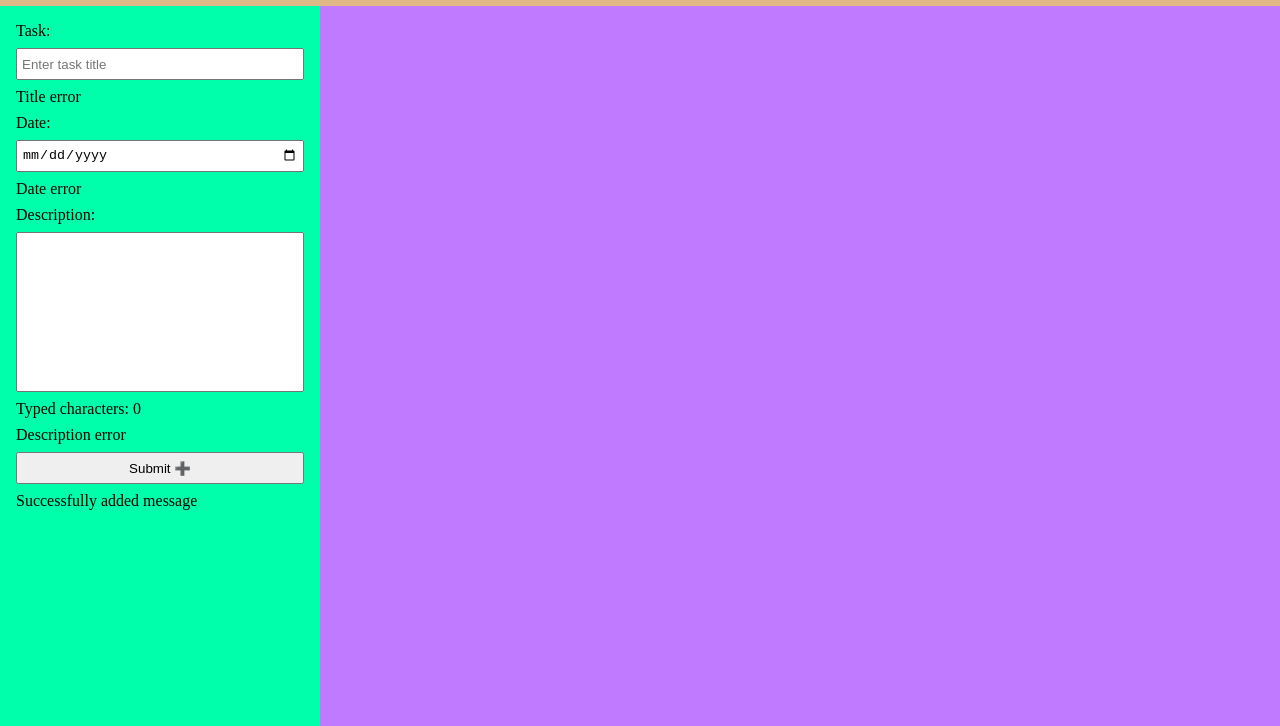
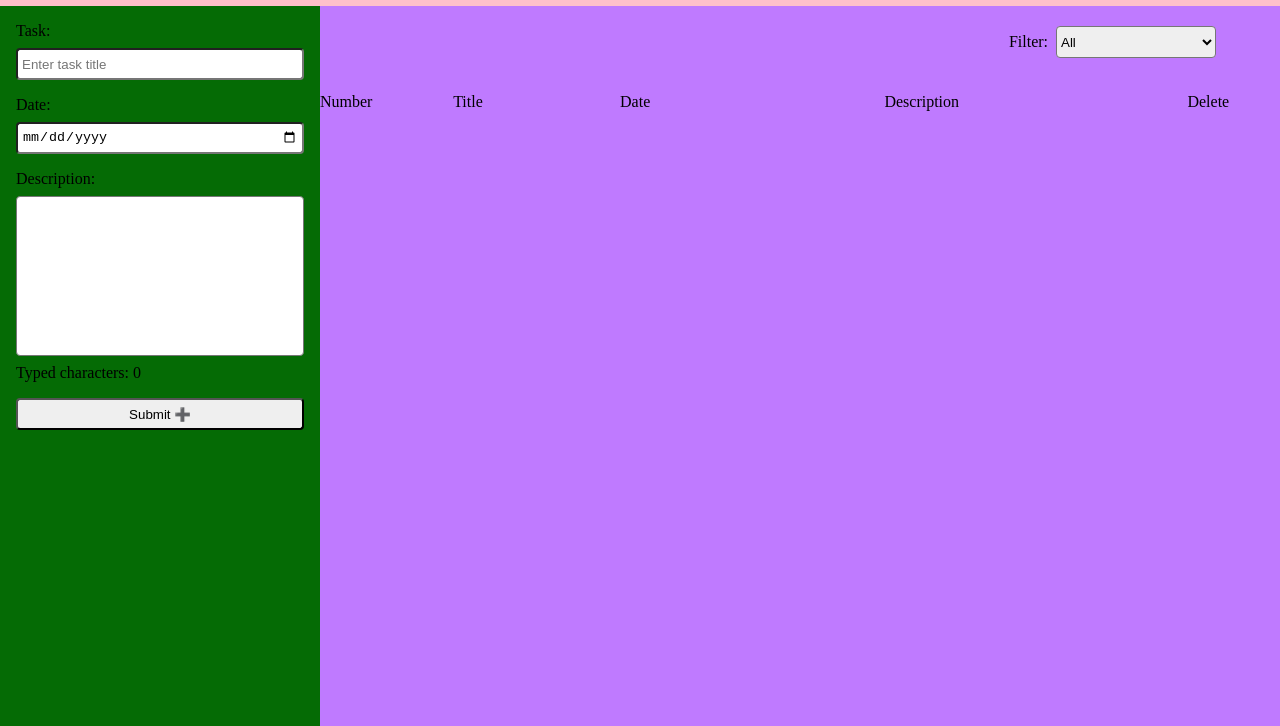
Before and after one commit to benedictenaess/Todo-app, a plain HTML site: page dist/index.html in a window 1280 px wide. Shown: the part 74-800 px from the top of the page. Drawn offline with Linux system fonts and the light colour scheme.

Commit message:
Todo display style

```diff
--- a/dist/index.html
+++ b/dist/index.html
@@ -15,22 +15,51 @@
 			<form class="todo-form">
 				<label for="task-title-input">Task:</label>
 				<input type="text" name="task-title-input" class="task-title-input" placeholder="Enter task title">
-				<label for="task-title-input" class="title-error">Title error</label>
+				<label for="task-title-input" class="title-error"></label>
 
 				<label for="task-date-input">Date:</label>
 				<input type="date" name="task-date-input" class="task-date-input">
-				<label for="task-date-input" class="date-error">Date error</label>
+				<label for="task-date-input" class="date-error"></label>
 
 				<label for="task-description-input">Description:</label>
 				<textarea  name="task-description-input" class="task-description-input" cols="30" rows="10"></textarea>
 				<label for="task-description-input" class="char-count">Typed characters: 0</label>
-				<label for="task-description-input" class="description-error">Description error</label>
+				<label for="task-description-input" class="description-error"></label>
 
 				<button class="submit-task-button">Submit ➕ </button>
-				<label class="success-message">Successfully added message</label>
+				<label class="success-message"></label>
 			</form>
 		</section>
-		<section class="display-todos-container"></section>
+		<!------------------------------->
+		<section class="display-todos-container">
+			<div class="filter-container">
+				<label for="filter-element">Filter: </label>
+				<select name="filter-element" class="filter-element">
+					<option value="0">All</option>
+					<option value="1">January</option>
+					<option value="2">February</option>
+					<option value="3">March</option>
+					<option value="4">April</option>
+					<option value="5">May</option>
+					<option value="6">June</option>
+					<option value="7">July</option>
+					<option value="8">August</option>
+					<option value="9">September</option>
+					<option value="10">October</option>
+					<option value="11">November</option>
+					<option value="12">December</option>
+				</select>
+			</div>
+			<div class="todo-items-container">
+				<header class="display-todos-header">
+					<span class="task-number-header">Number</span>
+					<span class="task-title-header">Title</span>
+					<span class="task-date-header">Date</span>
+					<span class="task-description-header">Description</span>
+					<span class="task-delete-header">Delete</span>
+				</header>
+			</div>
+		</section>
 	</main>
 	<script src="../src/js/app.js"></script>
 </body>
--- a/src/styles/style.css
+++ b/src/styles/style.css
@@ -14,7 +14,7 @@ body {
 	display: flex;
 	justify-content: center;
 	align-items: center;
-	background-color: burlywood;
+	background-color: pink;
 }
 
 main {
@@ -24,12 +24,14 @@ main {
 
 .enter-todos-container {
 	flex-basis: 25%;
-	background-color: rgb(0, 255, 170);
+	background-color: rgb(5, 107, 5);
 }
 
 .display-todos-container {
 	flex-basis: 75%;
 	background-color: rgb(191, 122, 255);
+	display: flex;
+	flex-direction: column;
 }
 
 .todo-form {
@@ -42,14 +44,77 @@ main {
 .todo-form input {
 	height: 2rem;
 	padding: 0 0.25rem;
+	border-radius: 0.25rem;
 }
 
 .task-description-input {
 	resize: none;
 	padding: 0.25rem;
+	border-radius: 0.25rem;
 }
 
 .submit-task-button {
 	height: 2rem;
 	cursor: pointer;
+	border-radius: 0.25rem;
 }
+
+.filter-container {
+	flex-basis: 10%;
+	display: flex;
+	align-items: center;
+	justify-content: flex-end;
+	padding: 0 4rem;
+	gap: 0.5rem;
+	/* border: 2px solid blue; */
+}
+
+.filter-element {
+	width: 10rem;
+	height: 2rem;
+	border-radius: 0.25rem;
+}
+
+.todo-items-container {
+	flex-basis: 90%;
+	display: flex;
+	flex-direction: column;
+	align-items: center;
+}
+
+.display-todos-header {
+	width: 100%;
+	height: 3rem;
+	display: flex;
+	/* border: 2px solid azure; */
+}
+
+.display-todos-header span {
+	display: flex;
+	align-items: center;
+	justify-content: center;
+}
+
+.task-number-header {
+	flex-basis: 5%;
+	/* background-color: pink; */
+}
+
+.task-title-header {
+	flex-basis: 20%;
+	/* background-color: green; */
+}
+
+.task-date-header {
+	flex-basis: 15%;
+	/* background-color: pink; */
+}
+.task-description-header {
+	flex-basis: 45%;
+	/* background-color: green; */
+}
+
+.task-delete-header {
+	flex-basis: 15%;
+	/* background-color: pink; */
+}
```
